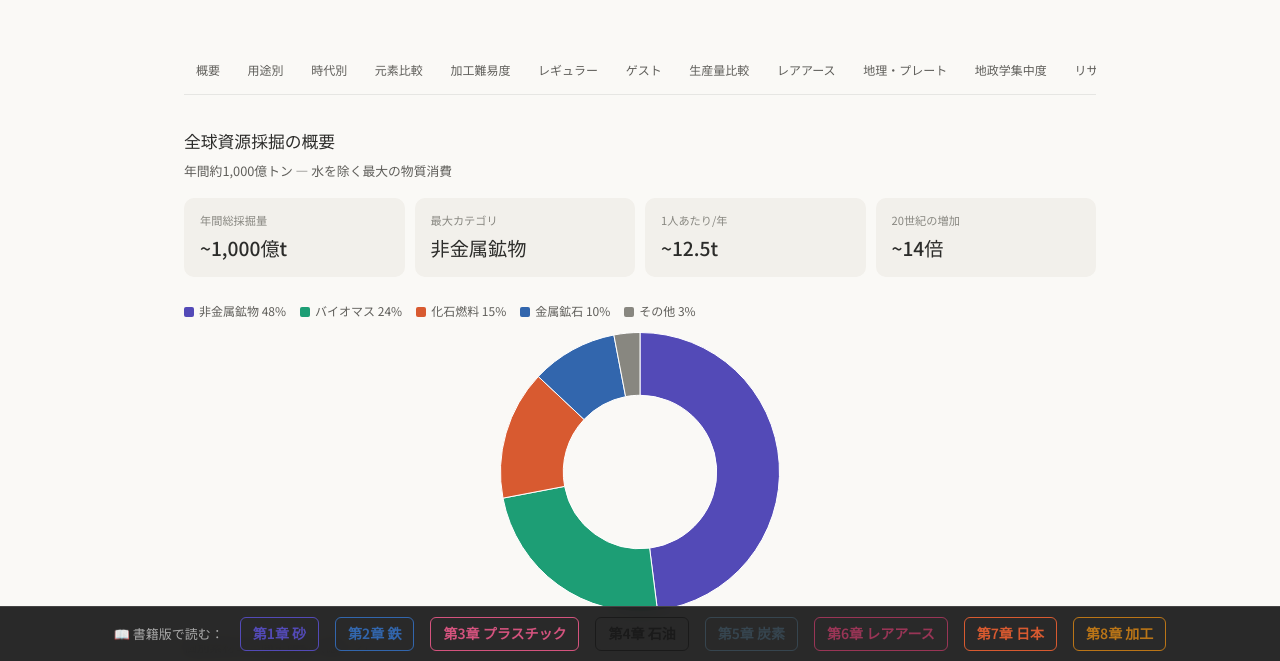
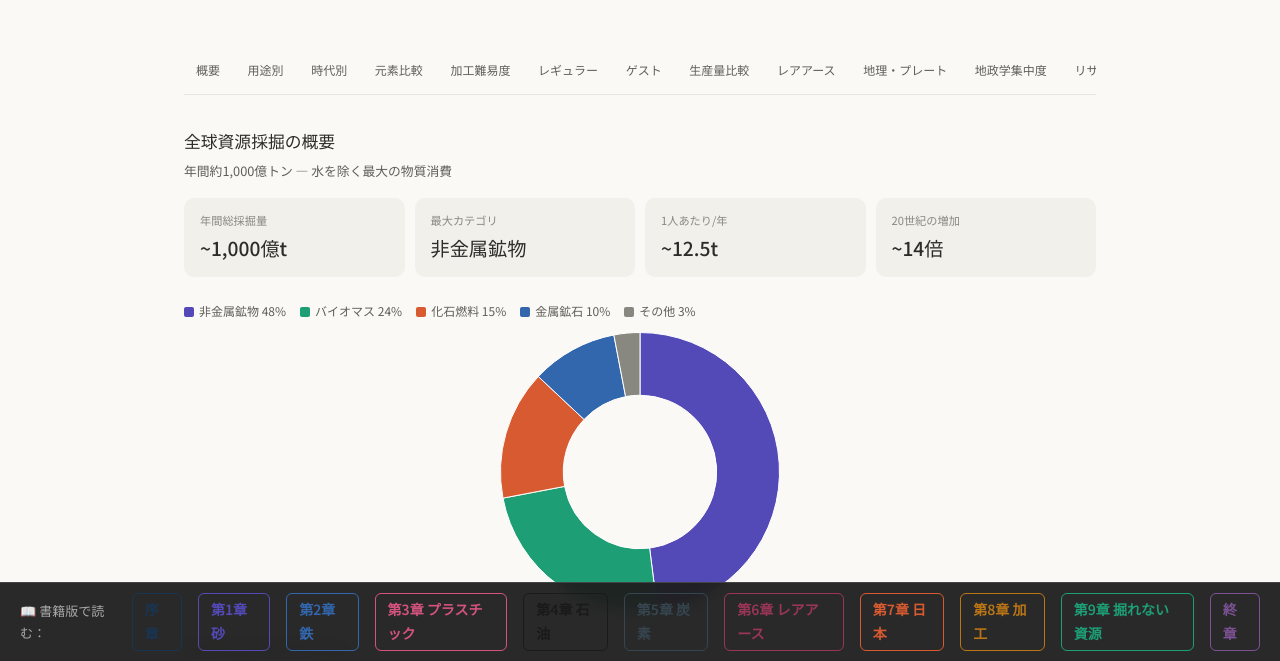
Before and after one commit to osakenpiro/materials-of-civilization, a plain HTML site: page index.html in a window 1280 px wide. Shown: the part 139-800 px from the top of the page. Drawn offline with nearby package versions, Linux system fonts and the light colour scheme.

Commit message:
Add prologue/ch9/epilogue to chapter nav

```diff
--- a/index.html
+++ b/index.html
@@ -569,6 +569,7 @@ document.querySelectorAll('nav a').forEach(a=>{
 <!-- Chapter Links -->
 <div style="position:fixed;bottom:0;left:0;right:0;background:rgba(30,30,30,0.95);padding:10px 20px;z-index:9999;display:flex;justify-content:center;gap:16px;align-items:center;backdrop-filter:blur(8px);border-top:1px solid #444;">
   <span style="color:#aaa;font-size:13px;">📖 書籍版で読む：</span>
+  <a href="prologue/" style="color:#1a3552;text-decoration:none;font-weight:600;font-size:14px;padding:4px 12px;border:1px solid #1a3552;border-radius:6px;">序章</a>
   <a href="ch1/" style="color:#534AB7;text-decoration:none;font-weight:600;font-size:14px;padding:4px 12px;border:1px solid #534AB7;border-radius:6px;">第1章 砂</a>
   <a href="ch2/" style="color:#3266ad;text-decoration:none;font-weight:600;font-size:14px;padding:4px 12px;border:1px solid #3266ad;border-radius:6px;">第2章 鉄</a>
   <a href="ch3/" style="color:#D4537E;text-decoration:none;font-weight:600;font-size:14px;padding:4px 12px;border:1px solid #D4537E;border-radius:6px;">第3章 プラスチック</a>
@@ -577,6 +578,8 @@ document.querySelectorAll('nav a').forEach(a=>{
   <a href="ch6/" style="color:#993556;text-decoration:none;font-weight:600;font-size:14px;padding:4px 12px;border:1px solid #993556;border-radius:6px;">第6章 レアアース</a>
   <a href="ch7/" style="color:#D85A30;text-decoration:none;font-weight:600;font-size:14px;padding:4px 12px;border:1px solid #D85A30;border-radius:6px;">第7章 日本</a>
   <a href="ch8/" style="color:#BA7517;text-decoration:none;font-weight:600;font-size:14px;padding:4px 12px;border:1px solid #BA7517;border-radius:6px;">第8章 加工</a>
+  <a href="ch9/" style="color:#1D9E75;text-decoration:none;font-weight:600;font-size:14px;padding:4px 12px;border:1px solid #1D9E75;border-radius:6px;">第9章 掘れない資源</a>
+  <a href="epilogue/" style="color:#7C5295;text-decoration:none;font-weight:600;font-size:14px;padding:4px 12px;border:1px solid #7C5295;border-radius:6px;">終章</a>
 </div>
 
 
```
